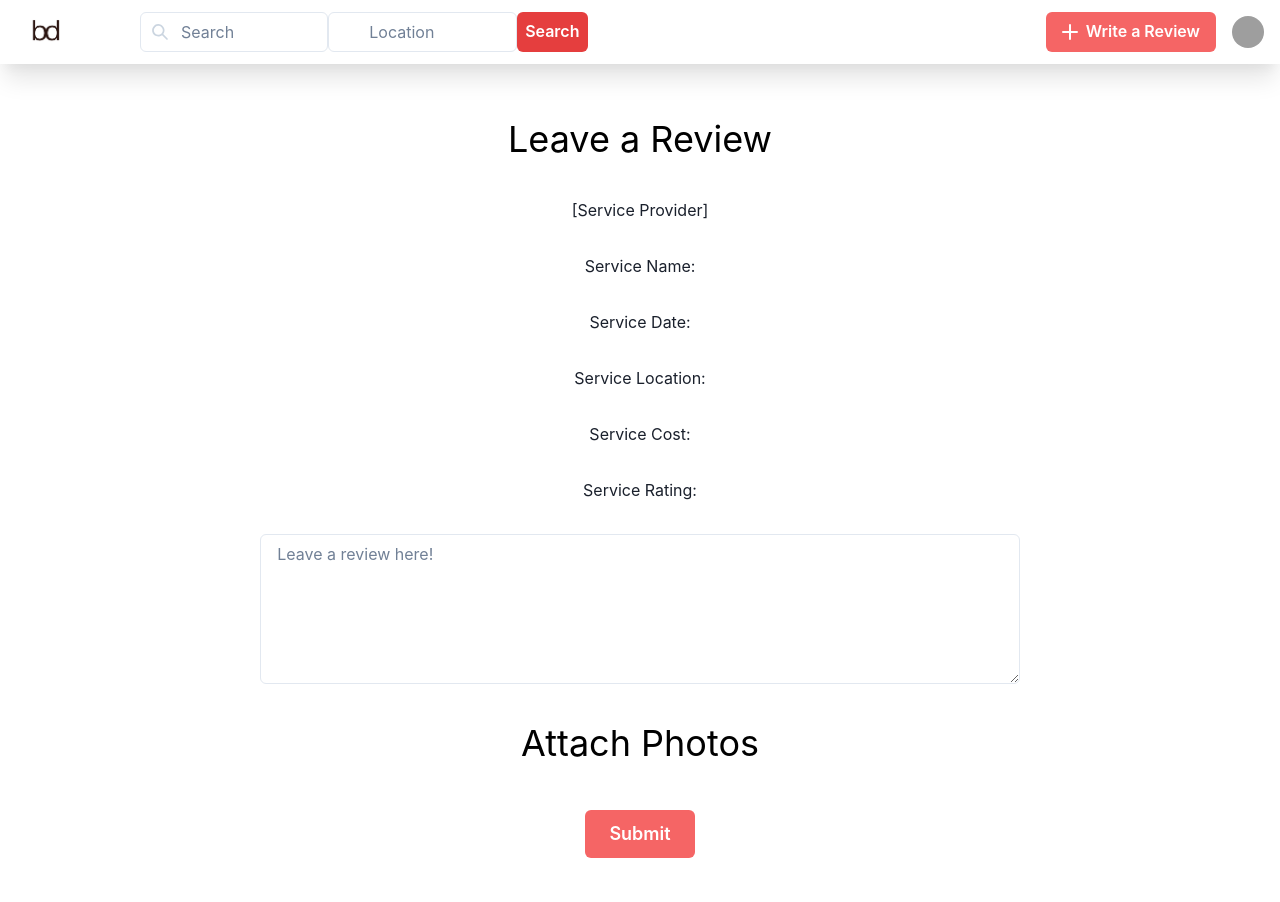
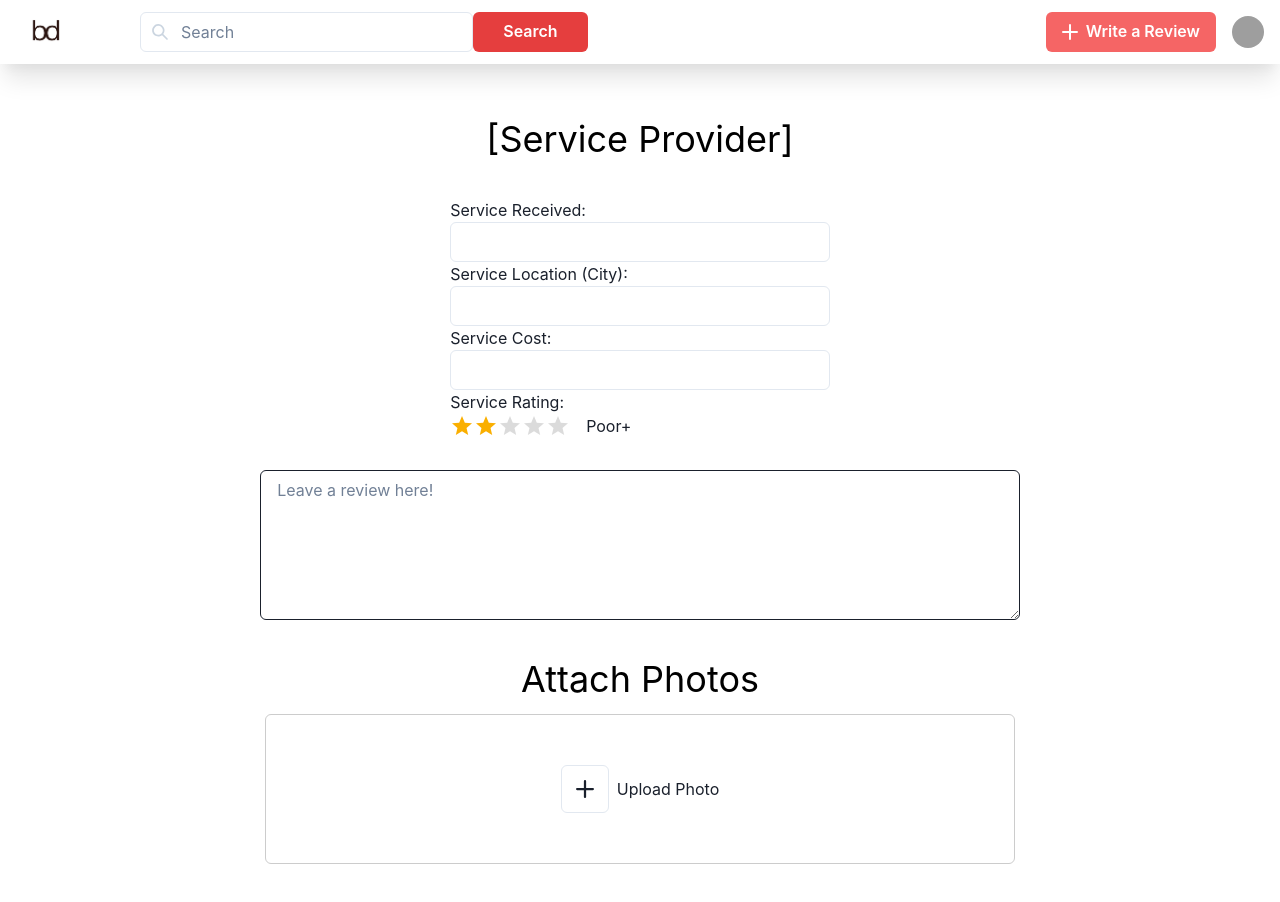
Before and after one commit to tosinidowu/beautydirect, a React (Create React App) app in the folder client/: page /writereview in a window 1280 px wide. Shown: the top 902 px of the page. Built offline with nearby package versions, Linux system fonts and the light colour scheme; grey boxes are pictures that could not be loaded.

Commit message:
made changes to review page

```diff
--- a/client/package.json
+++ b/client/package.json
@@ -6,10 +6,10 @@
     "dependencies": {
         "@chakra-ui/icons": "^2.0.19",
         "@chakra-ui/react": "^2.7.1",
-        "@emotion/react": "^11.11.1",
+        "@emotion/react": "^11.11.3",
         "@emotion/styled": "^11.11.0",
         "@mui/icons-material": "^5.11.16",
-        "@mui/material": "^5.13.6",
+        "@mui/material": "^5.15.4",
         "@testing-library/jest-dom": "^5.16.5",
         "@testing-library/react": "^13.4.0",
         "@testing-library/user-event": "^13.5.0",
--- a/client/src/components/Header.js
+++ b/client/src/components/Header.js
@@ -113,14 +113,14 @@ export default function WithAction() {
                     boxShadow: "outline",
                   }}
                 />
-                <Input
+                {/* <Input
                   type="text"
                   placeholder="Location"
                   _focus={{
                     outline: "none",
                     boxShadow: "outline",
                   }}
-                />
+                /> */}
                 <Button
                   colorScheme="red"
                   size="md"
--- a/client/src/components/IGServicesSearch.js
+++ b/client/src/components/IGServicesSearch.js
@@ -61,12 +61,14 @@ const IGServiceSearch = ({page, setPage}) =>{
                 boxShadow: "outline",
               }}
             />
+            <Link as={RouterLink} to="/writereview">
             <IconButton
               background="pink.800"
               color="white"
               aria-label="Search"
               icon={<SearchIcon />}
             />
+            </Link>
           </InputGroup>
         </HStack>
       </VStack>
--- /dev/null
+++ b/client/src/components/ImageUpload.js
@@ -0,0 +1,76 @@
+import React, { useState } from 'react';
+import { Box, IconButton, Input, InputGroup, InputRightElement, Flex } from '@chakra-ui/react';
+import { AddIcon, DeleteIcon } from '@chakra-ui/icons';
+
+const ImageUpload = () => {
+  const [selectedImage, setSelectedImage] = useState(null);
+
+  const handleImageUpload = (e) => {
+    const file = e.target.files[0];
+    // Handle the uploaded image (e.g., display preview, send to server, etc.)
+    setSelectedImage(file);
+  };
+
+  const handleDeleteImage = () => {
+    setSelectedImage(null);
+  };
+
+  return (
+    <Box>
+      {/* Display the selected image */}
+      {selectedImage && (
+        <Box mb={4} position="relative">
+          <img src={URL.createObjectURL(selectedImage)} alt="Selected" />
+          <IconButton
+            icon={<DeleteIcon />}
+            aria-label="Delete Image"
+            onClick={handleDeleteImage}
+            position="absolute"
+            top="0"
+            right="0"
+          />
+        </Box>
+      )}
+
+      {/* Input for uploading images */}
+      <label htmlFor="imageUpload">
+      <Flex
+        align="center"
+        justify="center"
+        position="relative"
+        width="750px"
+        height="150px"
+        border="1px solid #ccc"
+        borderRadius="md"
+        p={4}
+      >
+        <Input
+            type="file"
+            id="imageUpload"
+            display="none"
+            onChange={handleImageUpload}
+            position="absolute"
+            top="0"
+            left="0"
+            width="100%"
+            height="100%"
+            opacity="0"
+            cursor="pointer"
+        />
+        <Flex align="center">
+        <IconButton
+            as="span"
+            icon={<AddIcon />}
+            aria-label="Upload Image"
+            variant="outline"
+            size="lg"
+        />
+        <Box ml={2}>Upload Photo</Box>
+        </Flex>
+      </Flex>
+      </label>
+    </Box>
+  );
+};
+
+export default ImageUpload;
--- a/client/src/components/ReviewForm.js
+++ b/client/src/components/ReviewForm.js
@@ -1,4 +1,4 @@
-import React from "react";
+import {React, useState} from "react";
 import { Textarea } from '@chakra-ui/react';
 import { Stack,
         Text,
@@ -6,11 +6,20 @@ import { Stack,
         Flex,
         useColorModeValue,
         FormControl,
-        VStack
+        VStack,
+        HStack,
+        Input,
+        Box,
  } from "@chakra-ui/react";
-
+import StarRating from "../components/StarRating";
+import { ThemeProvider, createTheme } from '@mui/material/styles';
+import ImageUpload from '../components/ImageUpload';
 
 const ReviewForm = () => {
+
+    const [rating, setRating] = useState(0);
+    const theme = createTheme();
+
     return (
         <VStack
             spacing={8}
@@ -19,15 +28,44 @@ const ReviewForm = () => {
             py={12}
             px={6}>
         <Stack align={'center'}>
-          <Text  fontSize={'4xl'} color={'black'}>Leave a Review</Text>
+          <Text  fontSize={'4xl'} color={'black'}>[Service Provider]</Text>
         </Stack>
 
-        <Text>[Service Provider]</Text>
-        <Text>Service Name:</Text>
-        <Text>Service Date:</Text>
-        <Text>Service Location:</Text>
-        <Text>Service Cost:</Text>
-        <Text>Service Rating:</Text>
+        <Box
+            width="50%"
+        >
+            <Text>Service Received:</Text>
+            <Input
+                type="text"
+                id="serviceProvided"
+                //value={formData.serviceProvided}
+                //onChange={handleChange}
+            />
+
+            <Text>Service Location (City):</Text>
+            <Input
+                type="text"
+                id="serviceLocation"
+                //value={formData.serviceProvided}
+                //onChange={handleChange}
+            />
+
+            <Text>Service Cost:</Text>
+            <Input
+                type="text"
+                id="serviceCost"
+                //value={formData.serviceProvided}
+                //onChange={handleChange}
+            />
+
+            <ThemeProvider theme={theme}>
+            <Text>Service Rating:</Text>
+            <StarRating
+                rating={rating}
+                setRating={setRating}
+            />
+            </ThemeProvider>
+        </Box>
 
         <Textarea
             placeholder="Leave a review here!"
@@ -35,9 +73,12 @@ const ReviewForm = () => {
             resize="vertical"
             focusBorderColor="pink.800"
             h="150px"
+            borderColor="solid #ccc"
+
         />
         <Stack align={'center'}>
           <Text  fontSize={'4xl'} color={'black'}>Attach Photos</Text>
+          <ImageUpload />
         </Stack>
         <Stack spacing={10} pt={2}>
             <Button
--- /dev/null
+++ b/client/src/components/StarRating.js
@@ -0,0 +1,53 @@
+import * as React from 'react';
+import Rating from '@mui/material/Rating';
+import Box from '@mui/material/Box';
+import StarIcon from '@mui/icons-material/Star';
+
+const labels = {
+  0.5: 'Useless',
+  1: 'Useless+',
+  1.5: 'Poor',
+  2: 'Poor+',
+  2.5: 'Ok',
+  3: 'Ok+',
+  3.5: 'Good',
+  4: 'Good+',
+  4.5: 'Excellent',
+  5: 'Excellent+',
+};
+
+function getLabelText(value) {
+  return `${value} Star${value !== 1 ? 's' : ''}, ${labels[value]}`;
+}
+
+export default function HoverRating() {
+  const [value, setValue] = React.useState(2);
+  const [hover, setHover] = React.useState(-1);
+
+  return (
+    <Box
+      sx={{
+        width: 200,
+        display: 'flex',
+        alignItems: 'center',
+      }}
+    >
+      <Rating
+        name="hover-feedback"
+        value={value}
+        precision={0.5}
+        getLabelText={getLabelText}
+        onChange={(event, newValue) => {
+          setValue(newValue);
+        }}
+        onChangeActive={(event, newHover) => {
+          setHover(newHover);
+        }}
+        emptyIcon={<StarIcon style={{ opacity: 0.55 }} fontSize="inherit" />}
+      />
+      {value !== null && (
+        <Box sx={{ ml: 2 }}>{labels[hover !== -1 ? hover : value]}</Box>
+      )}
+    </Box>
+  );
+}
```
Also changed, not shown: client/src/components/Footer.js (added), 1 other file (tests, documents, lock files or other folders).
